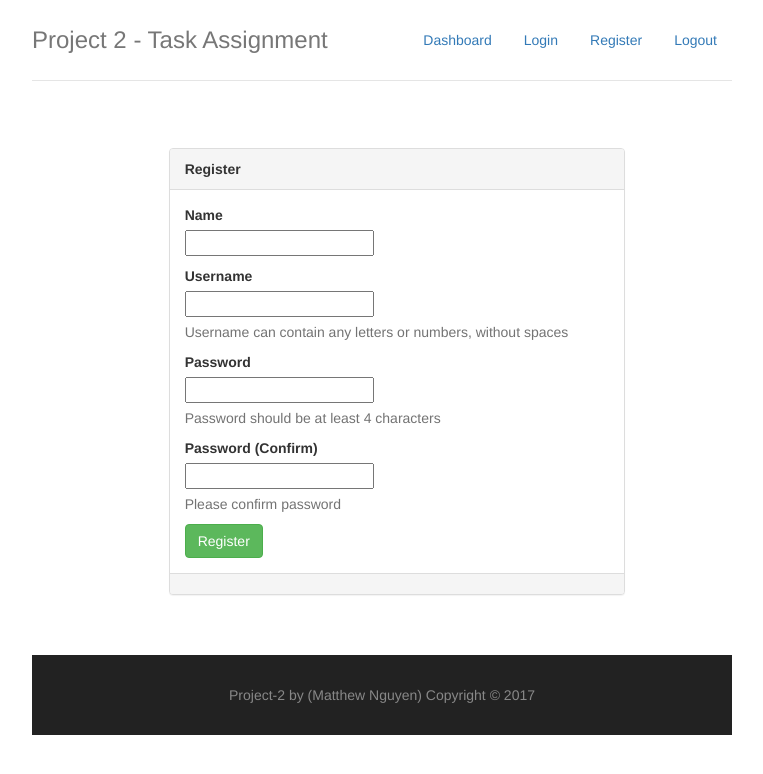
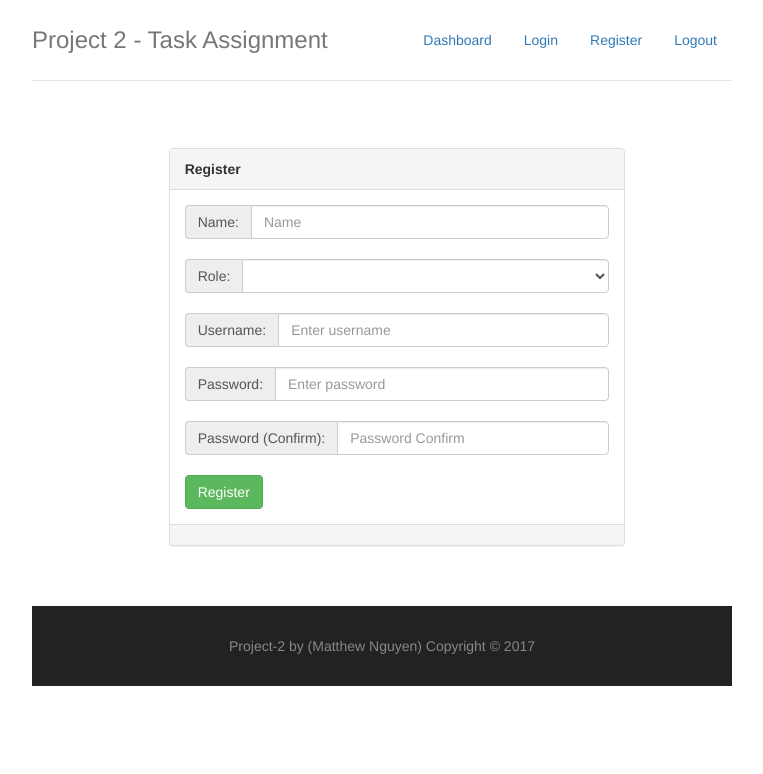
Before and after one commit to guitarly/project-2, a Node server app: page /users/register in a window 1280 px wide. Shown: the top 774 px of the page, without its empty margins (258-1021 px from the left). Run offline with Node 20, Linux system fonts and the light colour scheme; some libraries are stand-ins or nearby versions.

Commit message:
add register form

```diff
--- a/package.json
+++ b/package.json
@@ -1,5 +1,5 @@
 {
-  "name": "mongoose_store",
+  "name": "project-2",
   "version": "1.0.0",
   "description": "",
   "main": "server.js",
--- a/views/register.ejs
+++ b/views/register.ejs
@@ -11,42 +11,42 @@
                         <form class="" action="/users/register" method="post">
                             <fieldset>
 
-                                <div class="control-group">
+                                <div class=" input-group col-md-12 center-div">
                                     <!-- Username -->
-                                    <label class="control-label" for="username">Name</label>
-                                    <div class="controls">
-                                        <input type="text" id="name" name="name" placeholder="" class="input-xlarge" required>
-                                        <p class="help-block"></p>
-                                    </div>
+                                    <span class="input-group-addon ">Name:</span>
+                                    <input id="name" type="text " class="form-control " name="name" placeholder="Name " required />
                                 </div>
+                                <br>
+                                <div class=" input-group col-md-12 center-div">
+                                    <span class="input-group-addon ">Role:</span>
+                                    <select class="form-control " name="role" placeholder="Select user role" required />
+                                    <option value=""></option>
+                                    <option value="PM">Project Manager</option>
+                                    <option value="Tester">Tester</option>
+                                    <option value="Developer">
+                                        Developer</option>
 
-                                <div class="control-group">
+                                    </select>
+                                </div>
+                                <br>
+                                <div class=" input-group col-md-12 center-div">
                                     <!-- Username -->
-                                    <label class="control-label" for="username">Username</label>
-                                    <div class="controls">
-                                        <input type="text" id="username" name="username" placeholder="" class="input-xlarge" required>
-                                        <p class="help-block">Username can contain any letters or numbers, without spaces</p>
-                                    </div>
+                                    <span class="input-group-addon ">Username:</span>
+                                    <input id="username" type="text " class="form-control " name="username" placeholder="Enter username " required />
                                 </div>
-
-                                <div class="control-group">
-                                    <!-- Password-->
-                                    <label class="control-label" for="password">Password</label>
-                                    <div class="controls">
-                                        <input type="password" id="password" name="password" placeholder="" class="input-xlarge" required>
-                                        <p class="help-block">Password should be at least 4 characters</p>
-                                    </div>
+                                <br>
+                                <div class=" input-group col-md-12 center-div">
+                                    <!-- Username -->
+                                    <span class="input-group-addon ">Password:</span>
+                                    <input id="password" type="password " class="form-control " name="password" placeholder="Enter password " required />
                                 </div>
-
-                                <div class="control-group">
-                                    <!-- Password -->
-                                    <label class="control-label" for="password_confirm">Password (Confirm)</label>
-                                    <div class="controls">
-                                        <input type="password" id="password_confirm" name="password_confirm" placeholder="" class="input-xlarge" required>
-                                        <p class="help-block">Please confirm password</p>
-                                    </div>
+                                <br>
+                                <div class=" input-group col-md-12 center-div">
+                                    <!-- Username -->
+                                    <span class="input-group-addon ">Password (Confirm):</span>
+                                    <input id="password_confirm" type="password " class="form-control " name="password_confirm" placeholder="Password Confirm " required />
                                 </div>
-
+                                <br>
                                 <div class="control-group">
                                     <div class="controls">
                                         <button class="btn btn-success">Register</button>
```
Also changed, not shown: models/task.js (+18 -0 lines), models/user.js (+28 -0 lines), views/login.ejs (+8 -18 lines).
